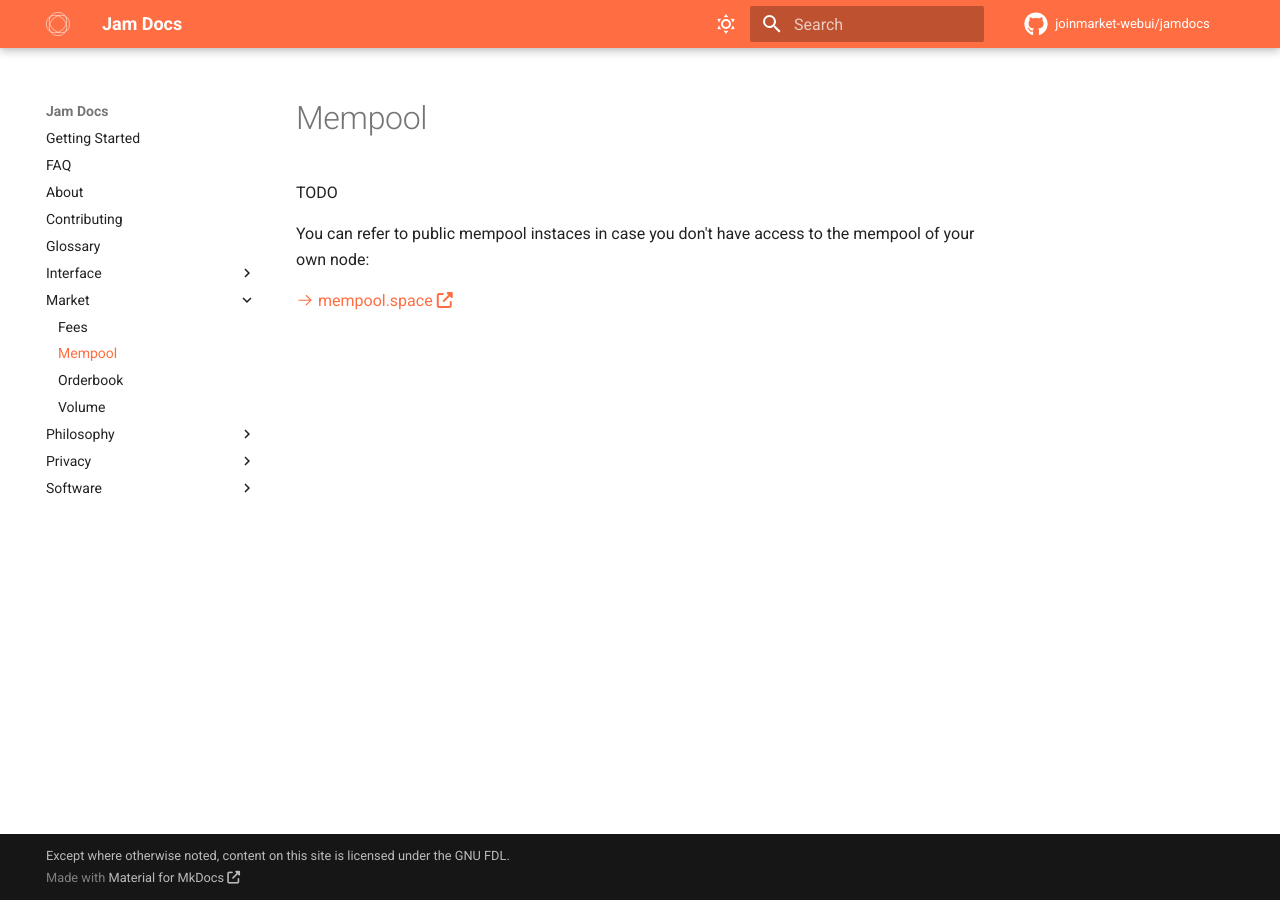
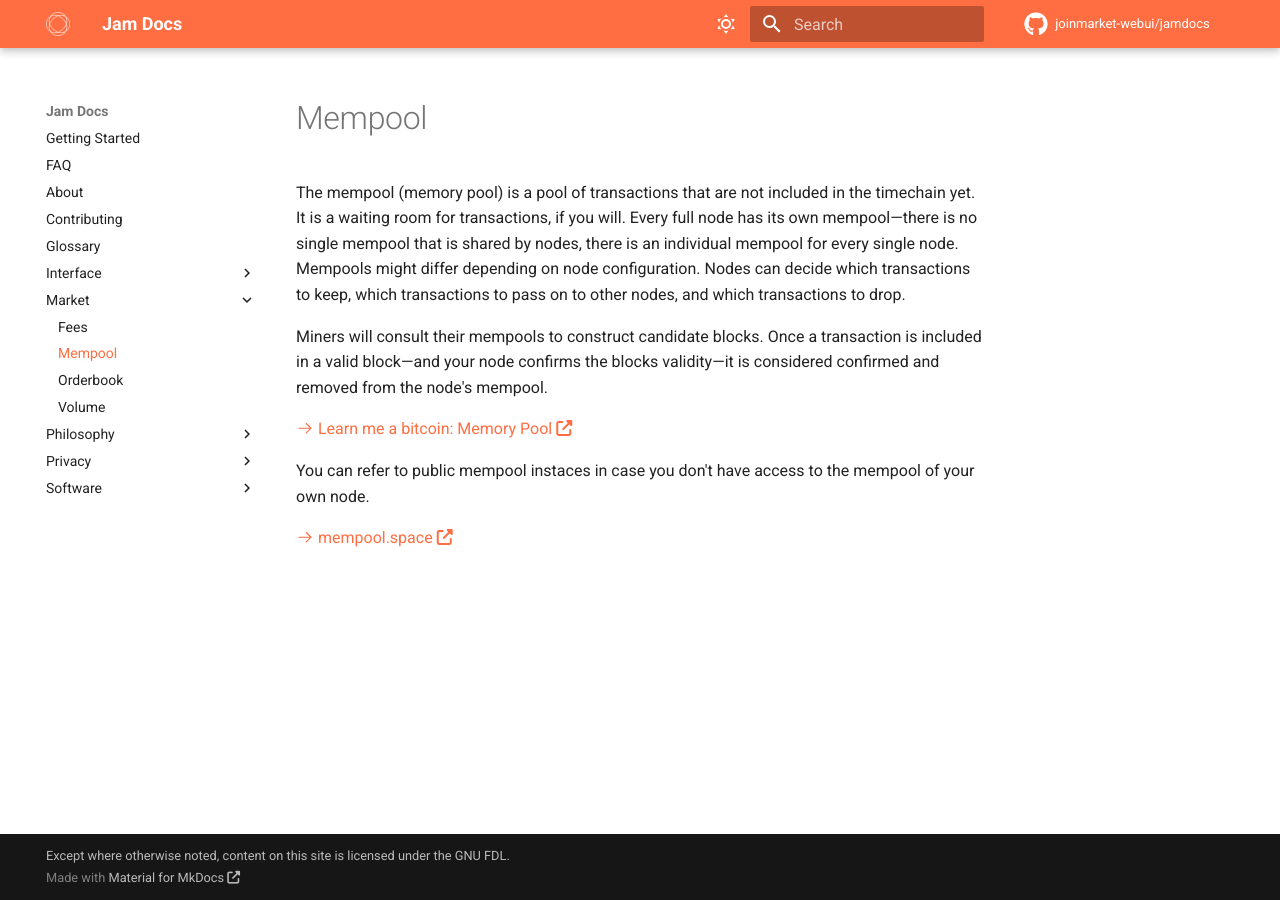
Before and after one commit to joinmarket-webui/jamdocs, an MkDocs documentation site: the page built from docs/market/mempool.md, in a window 1280 px wide. Built offline with MkDocs 1.6.1 and Material for MkDocs 9.7.7, drawn with Linux system fonts in a browser that asks for light colours; nearby versions of some CDN libraries; comment, search, counter and statistics services are not loaded.

Commit message:
docs: mempool

```diff
--- a/docs/market/mempool.md
+++ b/docs/market/mempool.md
@@ -1,9 +1,22 @@
 # Mempool
 
-TODO
+The mempool (memory pool) is a pool of transactions that are not included in the
+timechain yet. It is a waiting room for transactions, if you will. Every full
+node has its own mempool—there is no single mempool that is shared by nodes,
+there is an individual mempool for every single node. Mempools might differ
+depending on node configuration. Nodes can decide which transactions to keep,
+which transactions to pass on to other nodes, and which transactions to drop.
+
+Miners will consult their mempools to construct candidate blocks. Once a
+transaction is included in a valid block—and your node confirms the blocks
+validity—it is considered confirmed and removed from the node's mempool.
+
+[:octicons-arrow-right-24: Learn me a bitcoin: Memory Pool][learn]
+
+[learn]: https://learnmeabitcoin.com/technical/memory-pool
 
 You can refer to public mempool instaces in case you don't have
-access to the mempool of your own node:
+access to the mempool of your own node.
 
 [:octicons-arrow-right-24: mempool.space][mempool.space]
 
```
